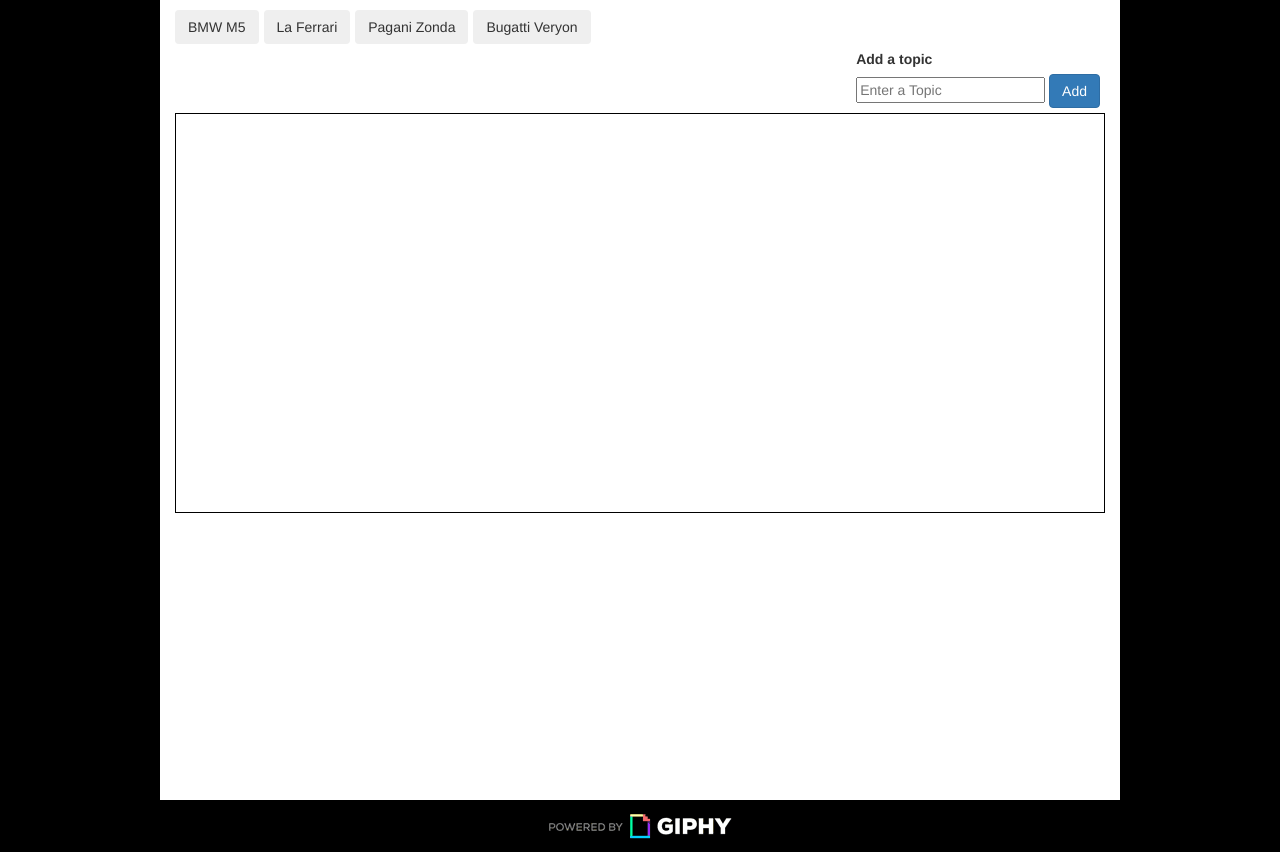
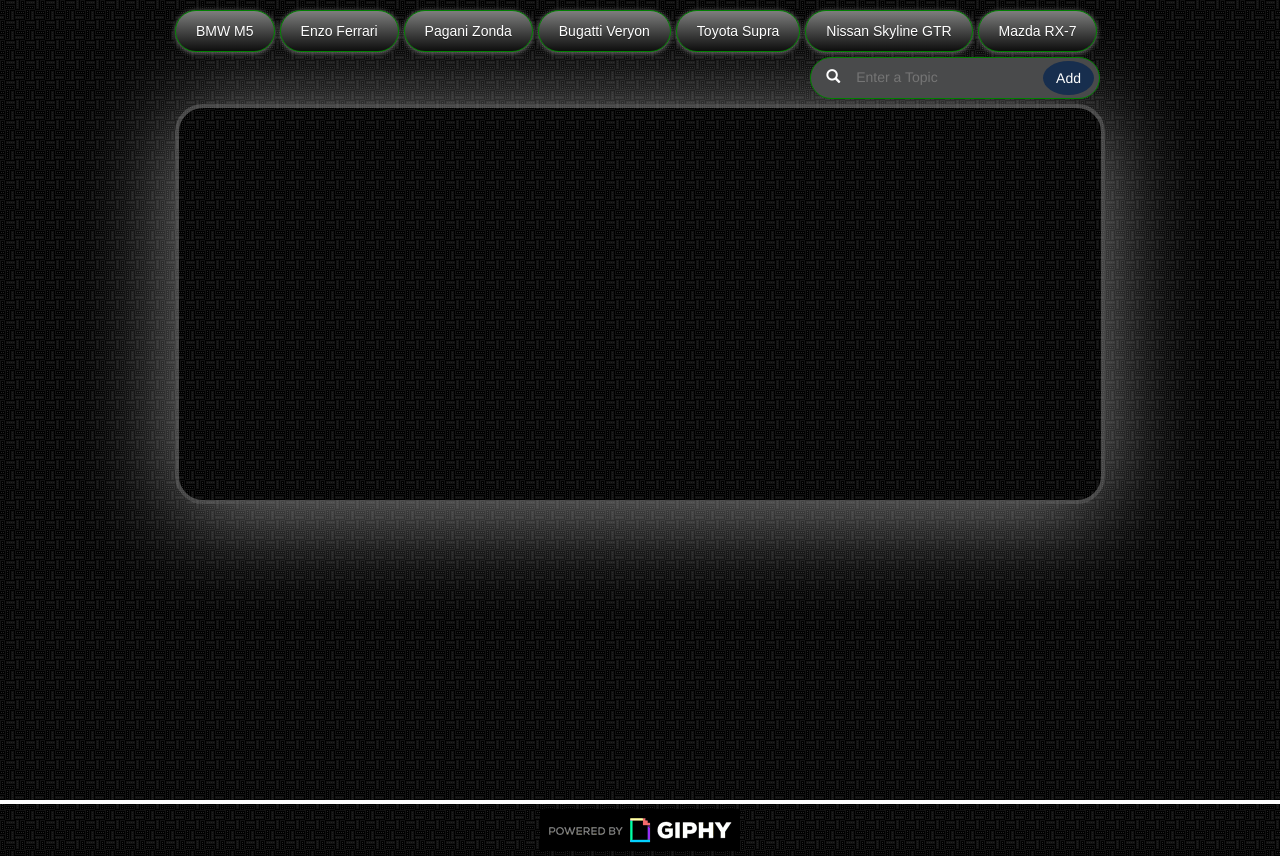
Before and after one commit to tachprime/in-a-giphy, a PHP site: page /index.html in a window 1280 px wide. Run offline with PHP 8.4, Linux system fonts and the light colour scheme; some libraries are stand-ins or nearby versions.

Commit message:
added alot more styling

```diff
--- a/assets/css/style.css
+++ b/assets/css/style.css
@@ -1,9 +1,10 @@
 body {
     background-color: #000000;
+    background-image: url(../images/moulin.png);
+    background-attachment: fixed;
 }
 
 .container {
-    background-color: #fff;
     margin: 0 auto;
     min-height: 800px;
     max-width: 960px;
@@ -12,17 +13,53 @@ body {
 #topics button{
     margin-top: 10px;
     margin-right: 5px;
+    border:1px solid green;
+    box-shadow: #737373 0px 1px 5px ;
+    border-radius: 23px;font-size:14px;
+    font-family:arial, helvetica, sans-serif;
+    padding: 10px 20px 10px 20px;
+    display:inline-block;text-shadow: 0px 1px 0 rgba(10,10,10,0.5);
+    color: #FFFFFF;
+    background-color: #7d7e7d;
+    background-image: -webkit-gradient(linear, left top, left bottom, from(#7d7e7d), to(#0e0e0e));
+    background-image: -webkit-linear-gradient(top, #7d7e7d, #0e0e0e);
 }
 
 #topicsForm {
+    border: 1px solid green;
+    background-color: #494a4b;
+    border-radius: 2em;
     float: right;
-    padding: 5px;
+    padding: 0px 5px;
+    margin: 5px;
+}
+
+.glyphicon-search {
+    color: #ffffff;
+    font-size: 1em;
+    line-height: 2.5em;
+    padding: 0px 10px;
+}
+
+#topicInput {
+    background-color: #494a4b;
+    border: none;
+    color: #fff;
+}
+
+#addBtn {
+    color: #fff;
+    background-color: #172e4e;
+    border-radius: 100%;
 }
 
 #gallery {
-    margin: 0 auto;
+    margin: 10px auto;
     clear: both;
-    border: 1px solid #000;
+    color: #fff;
+    border: 4px solid rgba(175, 175, 175, 0.39);
+    border-radius: 2em;
+    box-shadow: 0px 10px 100px rgba(255, 255, 255, 0.44);
     min-height: 400px;
     height: auto;
     min-width: 400px;
@@ -36,11 +73,11 @@ body {
 
 #gallery img {
     clear: both;
-    max-width: 200px;
-    height: auto;
+    border: 6px solid rgba(175, 175, 175, 0.39);
 }
 
 footer {
     padding: 5px;
     text-align: center;
+    border-top: 4px solid #ffffff;
 }
--- a/assets/javascript/app.js
+++ b/assets/javascript/app.js
@@ -2,7 +2,7 @@ var $gallery = $('#gallery');
 var $data;
 var stillImages = [];
 var activeImages = [];
-var topics = ["BMW M5", "La Ferrari", "Pagani Zonda", "Bugatti Veryon"];
+var topics = ["BMW M5", "Enzo Ferrari", "Pagani Zonda", "Bugatti Veryon", "Toyota Supra", "Nissan Skyline GTR", "Mazda RX-7"];
 //query for AJAX call
 var MyQuery = {url: "",method: "GET"};
 
@@ -48,8 +48,8 @@ function showGifs(response) {
     //loop through data to display all images from Query
     for (let i = 0; i < response.data.length; i++) {
 
-        let activeUrl = response.data[i].images.fixed_width.url;
-        let stillUrl = response.data[i].images.fixed_width_still.url;
+        let activeUrl = response.data[i].images.fixed_height.url;
+        let stillUrl = response.data[i].images.fixed_height_still.url;
         let img = $(`<img class="gifImage" src="${stillUrl}">`);
 
         //save urls for switching animated and still images
--- a/index.html
+++ b/index.html
@@ -10,13 +10,14 @@
     <link rel="stylesheet" href="assets/css/style.css">
 </head>
 <body>
+
     <div class="container">
         <div id="topics"></div>
 
         <form id="topicsForm">
-                <label for="topicInput">Add a topic</label><br>
+            <label for="topicInput"><span class="glyphicon glyphicon-search"></span></label>
             <input id="topicInput" type="text" placeholder="Enter a Topic">
-                <input id="addBtn" class="btn btn-primary" type="submit" value="Add">
+            <input id="addBtn" class="btn" type="submit" value="Add">
         </form>
 
         <div id="gallery"></div>
```
Also changed, not shown: assets/images/moulin.png (added). Lines whose indentation alone changed are shown as unchanged.
